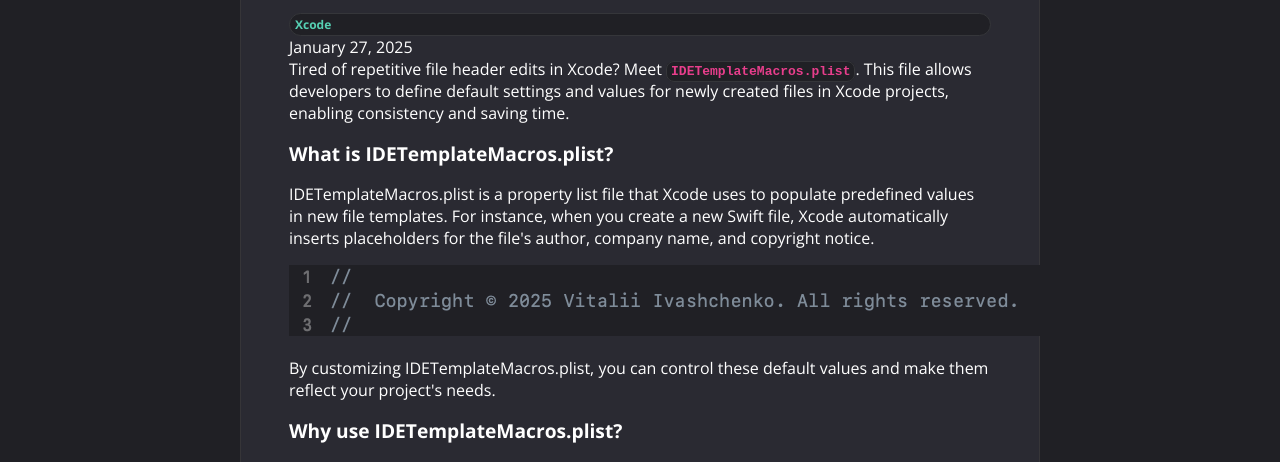
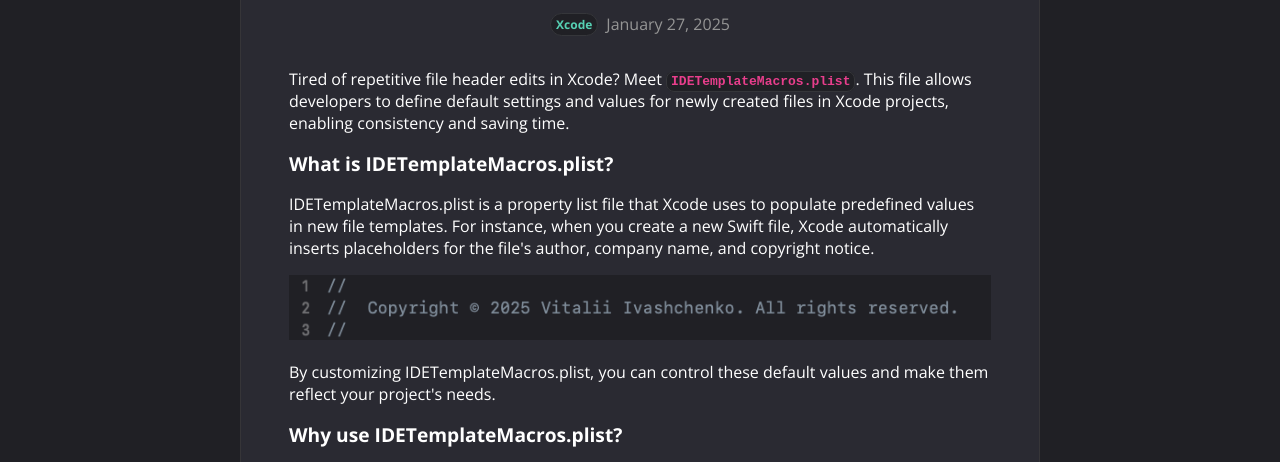
Before and after one commit to v-ivashchenko/blog, a plain HTML site: page articles/customize-the-file-header-in-xcode.html in a window 1280 px wide. Shown: the part 337-799 px from the top of the page. Drawn offline with nearby package versions, Linux system fonts and the light colour scheme; files that its build step writes are made by us from their sources.

Commit message:
Fix image's width to be 100% of a parent

```diff
--- a/articles/customize-the-file-header-in-xcode.html
+++ b/articles/customize-the-file-header-in-xcode.html
@@ -25,10 +25,11 @@
         <div class="block">
             <h1>Customize the file header in Xcode</h1>
 
-            <div class="header">
-                <div class="spacer"></div>
+            <div class="article-header">
+                <!-- <div class="spacer"></div> -->
                 <div class="tag">Xcode</div>
                 January 27, 2025
+                <!-- <div class="spacer"></div> -->
             </div>
 
             Tired of repetitive file header edits in Xcode? Meet <code>IDETemplateMacros.plist</code>. This
@@ -41,7 +42,7 @@
             file templates. For instance, when you create a new Swift file, Xcode automatically inserts placeholders for
             the file's author, company name, and copyright notice.
 
-            <p><img src="/articles/customize-the-file-header-in-xcode/example.png"></p>
+            <p><img src="./articles/customize-the-file-header-in-xcode/example.png" width="100%"></p>
 
             By customizing IDETemplateMacros.plist, you can control these default values and make them reflect your
             project's needs.
```
